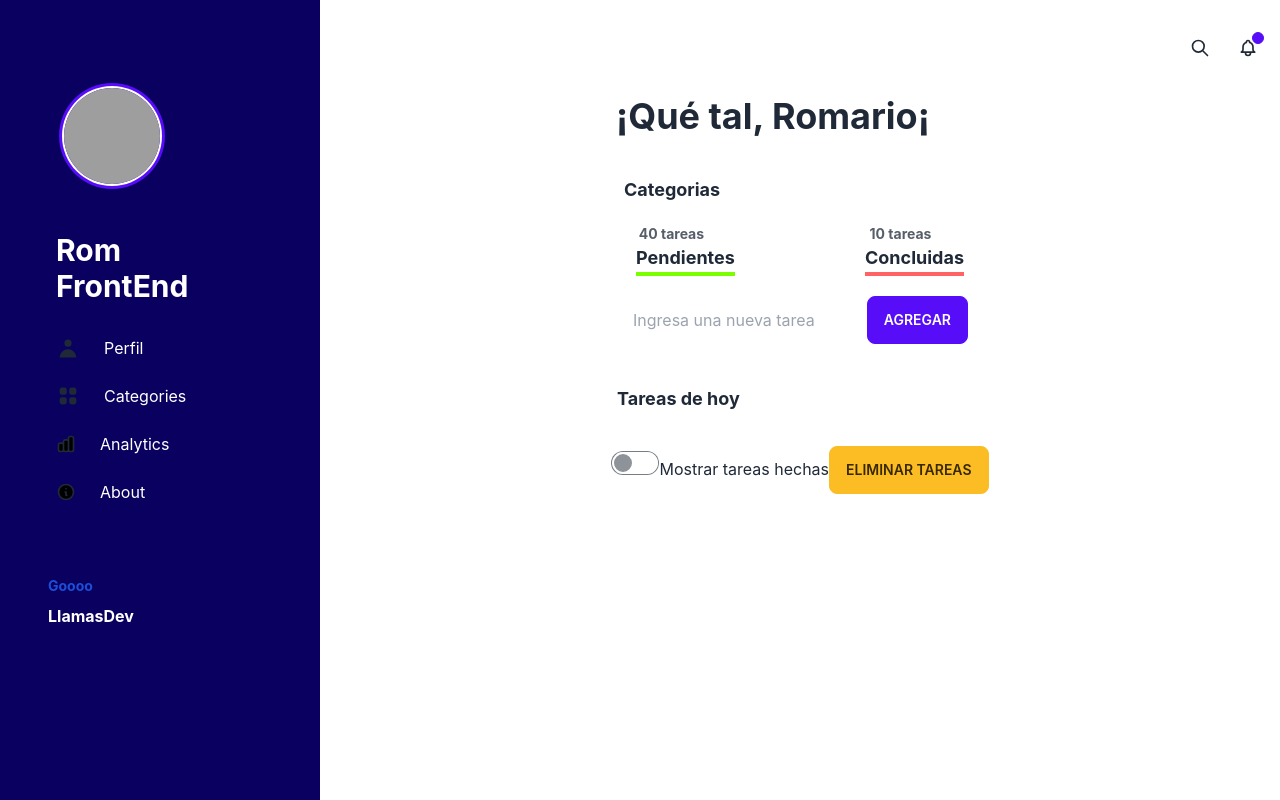
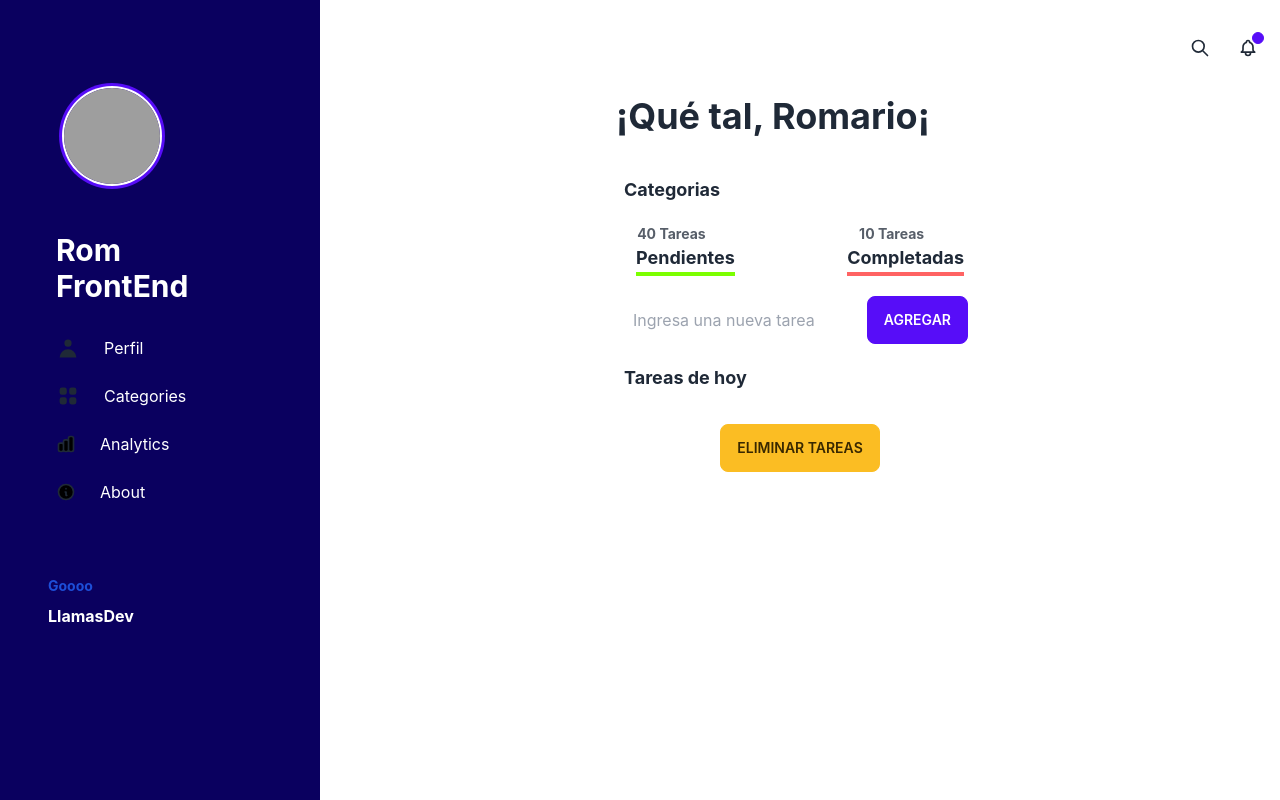
Before and after one commit to romariou76/App-tareas, a React (Create React App) app: page / in a window 1280 px wide. Built offline with nearby package versions, Linux system fonts and the light colour scheme; grey boxes are pictures that could not be loaded.

Commit message:
He agregado un carousel donde estaran las 2 tablas de tareas pendientes y terminadas, asi como estilizar la pagina en general

```diff
--- a/src/components/App.js
+++ b/src/components/App.js
@@ -3,6 +3,7 @@ import Navbar from "./components/Navbar"
 import ControlVisibilidad from "./components/ControlVisibilidad";
 import CreadorTareas from "./components/CreadorTareas";
 import TablaTarea from "./components/TablaTarea";
+import Categorias from "./components/Categorias"
 
 function App2() {
   const [tareaItems, setTareaItems] = useState([]);
@@ -10,8 +11,6 @@ function App2() {
   { name: "tarea 1", done: false },
   { name: "tarea 2", done: false },
   { name: "tarea 3", done: false }, */
-
-  const [mostrarTareaCompletadas, setMostrarTareaCompletadas] = useState(false);
 
   // Pasaremos esta funcion al componente CreadorTareas(linea19) mediante props para que lo ejecute
   function crearTarea(tareaName) {
@@ -54,7 +53,6 @@ function App2() {
     // Por lo tanto las que si estan hechas desapareceran al actualizar setTareaItems
     setTareaItems(tareaItems.filter(tarea => !tarea.done))
     // Una vez que lo haya limpiado marcamos como false el input de mostrarTareaCompletadas
-    setMostrarTareaCompletadas(false)
   }
 
   // El hook useEffect se ejecuta cada vez si un dato cambia
@@ -64,83 +62,70 @@ function App2() {
   }, [tareaItems]); // Le pasamos el dato variable que va cambiando en este caso la lista(tareaItems), si cambia vuelve a ejecutar lo que esta dentro de la funcion
   // Por lo tanto aqui seria el lugar correcto para guardarlo en el localStorage
   return (
-
     <div className="h-screen">
       <Navbar />
-
       <div className="flex justify-center h-auto bg-base-100">
         <div className="text-center">
           {/* Contenedor de las Areas */}
           <div className="flex flex-col w-96">
-
             {/* Area de categorias, nombre */}
             <div className="h-auto bg-base-100 mb-5">
               <div className="grid justify-items-start">
-            <h1 className="text-4xl font-bold mb-10 ml-2">¡Qué tal, Romario¡</h1>
+                <h1 className="text-4xl font-bold mb-10 ml-2">
+                  ¡Qué tal, Romario¡
+                </h1>
                 <p className="ml-4 mb-5 text-lg font-bold">Categorias</p>
               </div>
+              {/* Area de Categorias */}
+              <div className="flex justify-between ml-7 mr-7">
+                <Categorias
+                  name="Pendientes"
+                  cantidad={40}
+                  href="#item1"
+                  className="border-b-4 border-green"
+                />
 
-          {/* Botones de Tareas pendientes o resueltas */}
-          <div className="flex justify-between ml-7 mr-7">
-            <div>
-              <div class="border-b-4 border-green ...">
-                <p className="text-sm font-bold opacity-75 mr-7">40 tareas</p>
-                <p className="text-lg font-bold">Pendientes</p>
+                <Categorias
+                  name="Completadas"
+                  cantidad={10}
+                  href="#item2"
+                  className="border-b-4 border-red"
+                />
               </div>
             </div>
-
-            <div>
-              <div class="border-b-4 border-red ...">
-                <p className="text-sm font-bold opacity-75 mr-7">10 tareas</p>
-                <p className="text-lg font-bold">Concluidas</p>
-              </div>
-            </div>
-          </div>
-
-        </div>
-
 
             <div className="">
               <CreadorTareas crearTarea={crearTarea} />
             </div>
 
+            {/* Carrousel de las tablas */}
+            <div className="flex h-auto w-96 bg-base-100">
+              <div className="carousel">
                 <TablaTarea
                   tareas={tareaItems}
                   actualizarTarea={actualizarTarea}
                   mostrarTareaCompletadas={false}
-        name='Tareas de hoy'
+                  name="Tareas de hoy"
+                  iditem="item1"
                 />
+
+                {/* Vamos a usar la misma tabla para filtrar las tareas a partir de la propiedad done:false true */}
+                <TablaTarea
+                  tareas={tareaItems}
+                  actualizarTarea={actualizarTarea}
+                  mostrarTareaCompletadas={true}
+                  name="Tareas realizadas"
+                  iditem="item2"
+                  eliminar="eliminar"
+                />
+              </div>
+            </div>
 
             {/* Creamos esete boton para mostrar las tareas realizadas, recibe un evento para cambiar un estado a su valor boleano contrario, y la variable mostrarTareaCompletadas a true o false para mostrar o ocultar la tabla de tareas realizadas */}
             {/* Y le pasamos la funcion como prop que requiere el componente */}
             <ControlVisibilidad
-        isChecked={mostrarTareaCompletadas} // Esta basado en el mostrarTareaCompletadas, si esta true o false para que el input se vea vacio
-        // Ejecutaremos una funcion que recibira un parametro checked y lo que hara es establecerlo como el valor del setMostrarTareasCompletadas
-        // De esta forma ya no necesitamos pasarle el valor mostrarTareaCompletadas
-        setMostrarTareaCompletadas = {(checked) => setMostrarTareaCompletadas(checked)}
               limpiartareas={limpiartareas} // le pasamos la prop y su valor
             />
-
-      {/* <div>
-        <input
-          type="checkbox"
-          onChange={(e) => setMostrarTareaCompletadas(!mostrarTareaCompletadas)}
-        />
-        <label>Mostrar tareas hechas</label>
-      </div> */}
-
-      {/* Vamos a usar la misma tabla para filtrar las tareas a partir de la propiedad done:false true */}
-      {
-        //Si mostrarTareasCompletadas es true - linea 81, entonces mostrara el componente TablaTarea
-        mostrarTareaCompletadas === true && (
-          <TablaTarea
-            tareas={tareaItems}
-            actualizarTarea={actualizarTarea}
-            mostrarTareaCompletadas={mostrarTareaCompletadas}
-            name='Tareas realizadas'
-          />
-        )
-      }
           </div>
         </div>
       </div>
--- /dev/null
+++ b/src/components/components/Categorias.js
@@ -0,0 +1,19 @@
+function Categorias({ name, cantidad, href, className }) {
+  return (
+    //  Botones de Tareas pendientes o resueltas
+    <>
+      <a href={href}>
+        <button>
+          <div className={className}>
+            <p className="text-sm font-bold opacity-75 mr-7">
+              {cantidad} Tareas
+            </p>
+            <p className="text-lg font-bold">{name}</p>
+          </div>
+        </button>
+      </a>
+    </>
+  );
+}
+
+export default Categorias;
--- a/src/components/components/ControlVisibilidad.js
+++ b/src/components/components/ControlVisibilidad.js
@@ -1,8 +1,6 @@
 // recibimos la funcion como prop desde app
 function ControlVisibilidad({
-  setMostrarTareaCompletadas,
-  limpiartareas,
-  isChecked,
+  limpiartareas
 }) {
   // Al momento de darle click lo eliminamos
   const borrarTareas = () => {
@@ -13,15 +11,6 @@ function ControlVisibilidad({
 
   return (
     <div>
-      <input
-        type="checkbox"
-        checked={isChecked}
-        className="toggle"
-        //En vez de pasarle lo contrario de !mostrarTareaCompletadas, le pasamos el valor , es el que realmente va cambiar el valor
-        // Lo que significa que si el input esta marcado es true y si no es false, de esa forma pasamos el valor
-        onChange={(e) => setMostrarTareaCompletadas(e.target.checked)}
-      />
-      <label>Mostrar tareas hechas</label>
       {/* Al hacer click lanzara una funcion que  uitara todos los elemntos */}
       <button onClick={borrarTareas} className="btn btn-warning">
         Eliminar tareas
--- a/src/components/components/FilaTarea.js
+++ b/src/components/components/FilaTarea.js
@@ -3,9 +3,8 @@
 
 function FilaTarea({ tarea, actualizarTarea }) {
   return (
-    <tr key={tarea.name}>
-      <td>
-        <div className="flex gap-5 mb-8 ml-5">
+    <div key={tarea.name} className="flex gap-5 mb-8 ml-5">
+      <div>
         <input
           type="checkbox"
           className="checkbox checkbox-primary"
@@ -13,10 +12,11 @@ function FilaTarea({ tarea, actualizarTarea }) {
           onChange={() => actualizarTarea(tarea)} // Si da click cambia el valor de tarea.done(leer arreglo, buscarlo y actualizarlo)
           // Ademas le pasamos a la funcion la tarea que estamos intentando cambiar el estado true o false
         />
+      </div>
+      <div>
         <p>{tarea.name}</p>
       </div>
-      </td>
-    </tr>
+    </div>
   );
 }
 
--- a/src/components/components/TablaTarea.js
+++ b/src/components/components/TablaTarea.js
@@ -1,7 +1,7 @@
 import FilaTarea from "./FilaTarea";
 
 // Recibimos como prop {tareas} de app.js las cuales seran el arreglo de tareas que luego mapearemos
-function TablaTarea({tareas, actualizarTarea, mostrarTareaCompletadas, name }){
+function TablaTarea({tareas, actualizarTarea, mostrarTareaCompletadas, name, iditem, eliminar}){
 
   const TareasFila = (donevalue) => {
     // console.log(donevalue)
@@ -19,31 +19,20 @@ function TablaTarea({tareas, actualizarTarea, mostrarTareaCompletadas, name }){
     );
   };
 
-    return(
-      <div className="h-auto w-96 bg-base-100 mt-5">
-        <table>
-          <thead>
-            <tr>
-              <div className="ml-0 mt-5 mb-8">
-                <th>
-                  <p className="text-lg ml-2">
-                  {name}
-                  </p></th>
-              </div>
-            </tr>
-          </thead>
-          <tbody>
-            {/* Separamos esta logica en otra funcion aparte que se llamara TareasFila la cual la llamamos aqui*/}
-            {/* basado en una propiedad vamos a cambiar los valores */}
-            {/* mostrarTareaCompletadas es un prop booleano el cual luego recibimos el valor booleano en la funcion TareasFila */}
-            {
-              TareasFila(mostrarTareaCompletadas)
-            }
-          </tbody>
-        </table>
+    return (
+      <div id={iditem} className="carousel-item w-full">
+        <div>
+          <div className="flex justify-items-start mt-5 mb-8">
+            <p className="text-lg font-bold ml-4">{name}</p>
+            <p className="text-lg font-bold ml-2">{eliminar}</p>
+          </div>
+          {/* Separamos esta logica en otra funcion aparte que se llamara TareasFila la cual la llamamos aqui*/}
+          {/* basado en una propiedad vamos a cambiar los valores */}
+          {/* mostrarTareaCompletadas es un prop booleano el cual luego recibimos el valor booleano en la funcion TareasFila */}
+          {TareasFila(mostrarTareaCompletadas)}
+        </div>
       </div>
-
-    )
+    );
 }
 
 export default TablaTarea;
```
Lines whose indentation alone changed are shown as unchanged.
